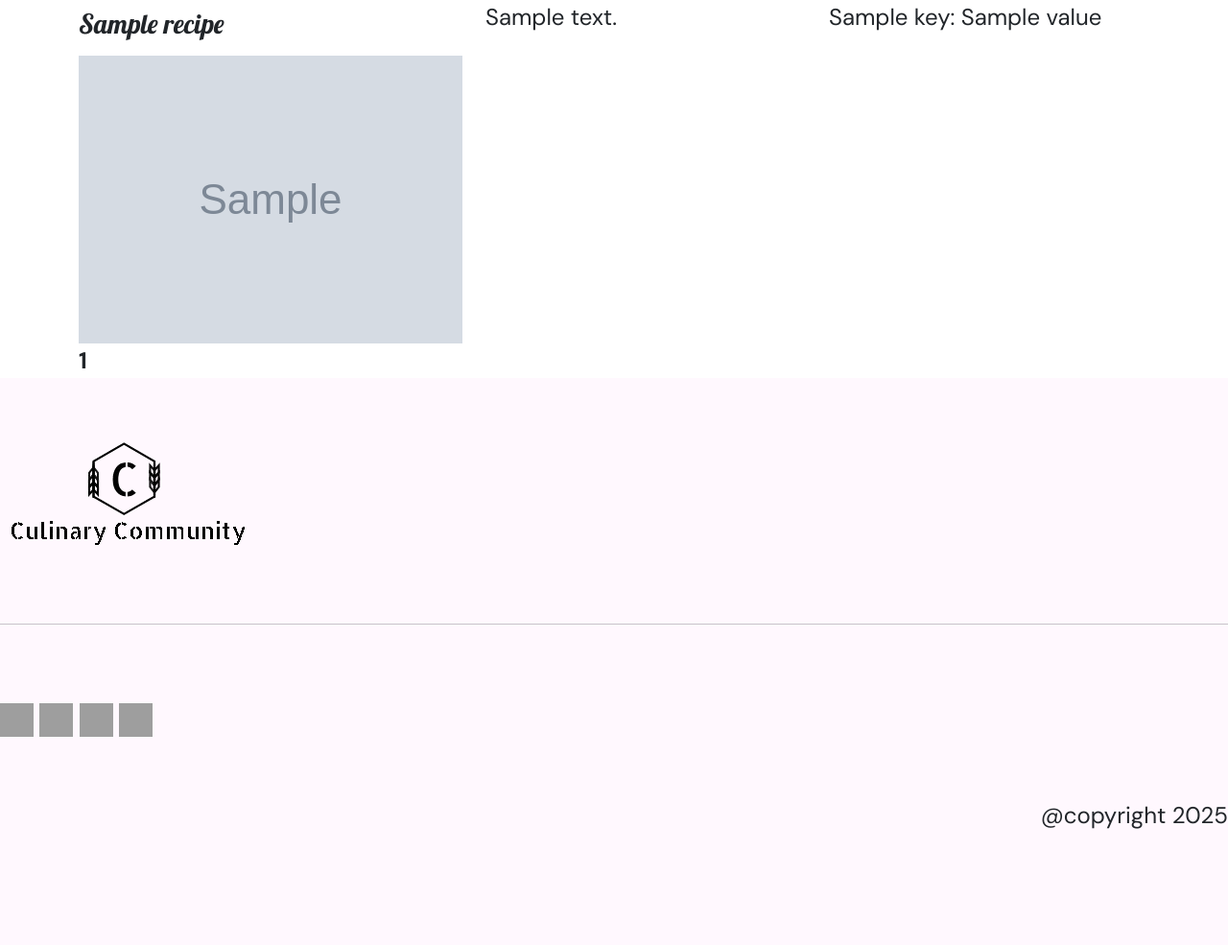
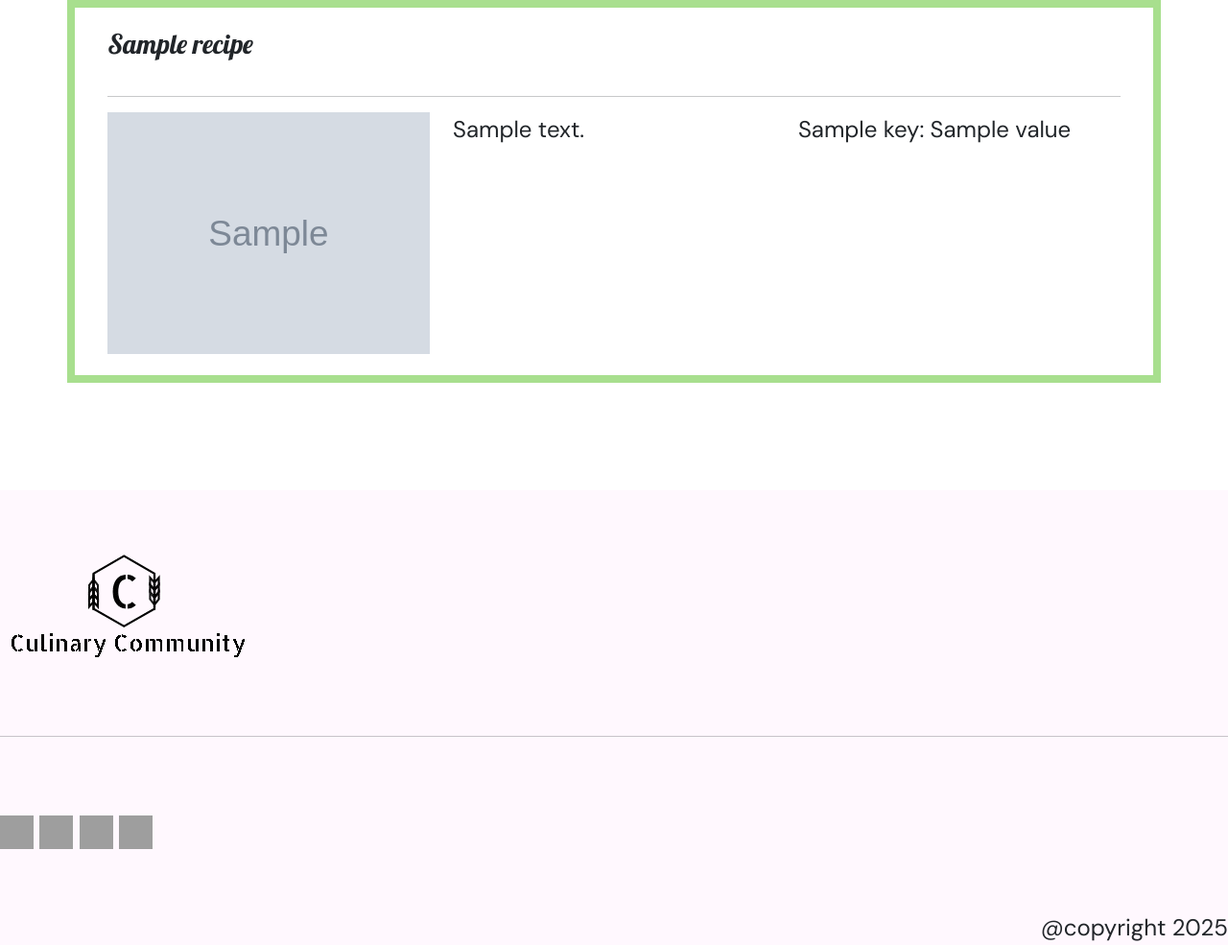
Before and after one commit to Mashyrano/culinaryCommunity, a Django app: template Display/templates/recipe.html in a window 1280 px wide. Shown: the part 201-1186 px from the top of the page at 96% size. Before the commit the page ends 1065 px from the top, so only its background shows below. Run offline with Django 5.2, Linux system fonts and the light colour scheme; the template is opened without the code that fills it: most values are stand-ins (such as "Sample title", 1, 10 or a date in 2020); grey boxes marked "Sample" are stand-in pictures; grey boxes are pictures that could not be loaded.

Commit message:
Just a bit of experimental styling

```diff
--- a/Display/templates/home.html
+++ b/Display/templates/home.html
@@ -29,7 +29,8 @@
     </div>
 </div>
 
-<div class="container catagories">
+<div class="container-fluid catagories">
+    <div class="container ">
         <h2 class="catagories-heading">
             Explore our recipes
         </h2>
@@ -55,6 +56,8 @@
         </div>
 
     </div>
+</div>
+
 
 
 
--- a/Display/templates/recipe.html
+++ b/Display/templates/recipe.html
@@ -4,13 +4,18 @@
 
 {% block content %}
 <div class="container recipe">
-    {%for recipe in page_obj%}
-    <div class="row">
+    {%for recipe in recipes%}
+    <div class="row row-cols-1 recipe-container">
         <div class="col">
             <h3 class="recipe-heading">
                 {{recipe.title}}
             </h3>
-            <img src="{{recipe.image}}" alt="recipe image">
+            <hr>
+        </div>
+        <div class="col">
+            <div class="row recipe-content">
+                <div class="col">
+                    <img src="{{recipe.image}}" alt="recipe image" class="recipe-img">
                 </div>
                 <div class="col">
                     <p class="recipe-description-text">
@@ -24,30 +29,24 @@
                         {% endfor %}
                     </p>
                 </div>
-
+            </div>
+        </div>
     </div>
     {% endfor %}
-    <!-- Pagination Controls -->
-    <div>
-        {% if page_obj.has_previous %}
-            <a href="?page=1">First</a>
-            <a href="?page={{ page_obj.previous_page_number }}">Previous</a>
-        {% endif %}
-
-        <!-- Show page numbers -->
-        {% for num in page_obj.paginator.page_range %}
-            {% if page_obj.number == num %}
-                <strong>{{ num }}</strong>
-            {% elif num > page_obj.number|add:"-3" and num < page_obj.number|add:"3" %}
-                <a href="?page={{ num }}">{{ num }}</a>
-            {% endif %}
-        {% endfor %}
-
-        {% if page_obj.has_next %}
-            <a href="?page={{ page_obj.next_page_number }}">Next</a>
-            <a href="?page={{ page_obj.paginator.num_pages }}">Last</a>
-        {% endif %}
-    </div>
 </div>
 
+
+
+<!-- <div>
+    <nav aria-label="Page navigation example">
+        <ul class="pagination">
+          <li class="page-item"><a class="page-link" href="#">Previous</a></li>
+          <li class="page-item"><a class="page-link" href="#">1</a></li>
+          <li class="page-item"><a class="page-link" href="#">2</a></li>
+          <li class="page-item"><a class="page-link" href="#">3</a></li>
+          <li class="page-item"><a class="page-link" href="#">Next</a></li>
+        </ul>
+    </nav>
+</div> -->
+
 {% endblock %}
--- a/static/css/styles.css
+++ b/static/css/styles.css
@@ -150,7 +150,25 @@ footer{
     background-color: #A8DF8E;
 }
 
+.recipe-img{
+    width: 100%;
+    height: 100%;
+}
 
+.recipe-container{
+    margin-bottom: 10%;
+    border: 0.5rem solid #A8DF8E;
+    padding: 0 2% 2% 2%;
+}
 
+.recipe-content{
+    display: flex;
+    justify-content: space-between;
+}
 
+/* .recipe-description-text{
+    white-space: nowrap;
+    overflow: hidden;
+    text-overflow: ellipsis;
+  } */
 /*********************************** Contact Page Styling ***********************************/
```
Also changed, not shown: Display/views.py (+4 -4 lines). Lines whose indentation alone changed are shown as unchanged.
